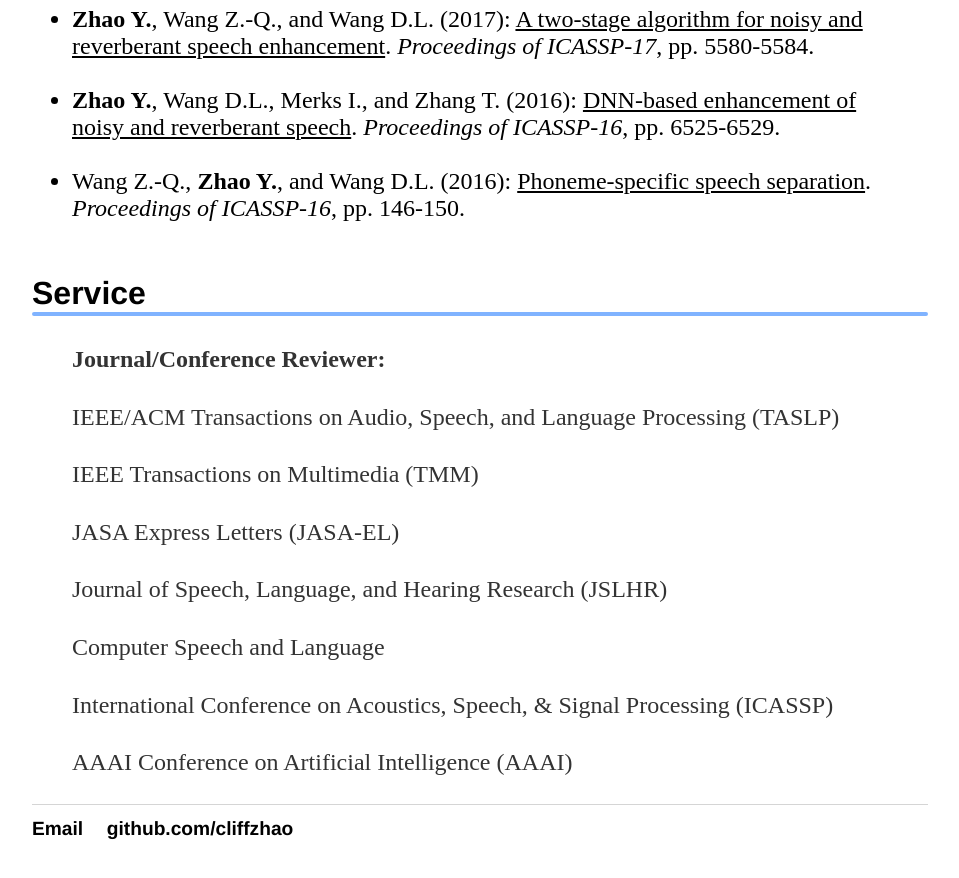
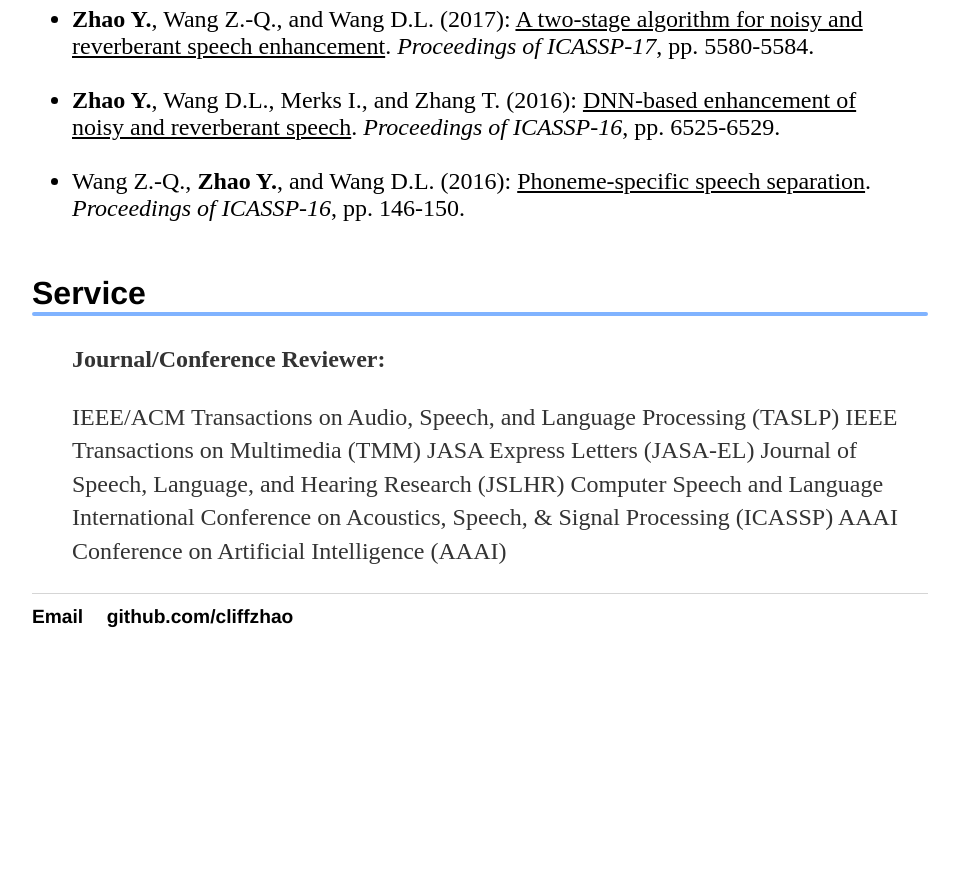
Before and after one commit to cliffzhao/cliffzhao.github.io, a Jekyll site: the page built from index.html, in a window 1280 px wide and 900 px high, scrolled down 2382 px. Shown: the top 878 px of the window, without its empty margins (160-1119 px from the left). Built offline with Jekyll 4.4.1, drawn with Linux system fonts in a browser that asks for light colours; a style sheet for code colours, icons or effects is not loaded; after the commit the page ends 3070 px from its top, so only the background shows below that.

Commit message:
Update index.html

```diff
--- a/index.html
+++ b/index.html
@@ -172,13 +172,15 @@
       	<ul>
       	<p><strong>Journal/Conference Reviewer:</strong></p>
 
-        <p>IEEE/ACM Transactions on Audio, Speech, and Language Processing (TASLP)</p>
-		<p>IEEE Transactions on Multimedia (TMM)</p>
-		<p>JASA Express Letters (JASA-EL)</p>
-		<p>Journal of Speech, Language, and Hearing Research (JSLHR)</p>
-		<p>Computer Speech and Language</p>
-		<p>International Conference on Acoustics, Speech, & Signal Processing (ICASSP)</p>
-		<p>AAAI Conference on Artificial Intelligence (AAAI)</p>
+        <p>
+			IEEE/ACM Transactions on Audio, Speech, and Language Processing (TASLP)
+			IEEE Transactions on Multimedia (TMM)
+			JASA Express Letters (JASA-EL)
+			Journal of Speech, Language, and Hearing Research (JSLHR)
+			Computer Speech and Language
+			International Conference on Acoustics, Speech, & Signal Processing (ICASSP)
+			AAAI Conference on Artificial Intelligence (AAAI)
+		</p>
 
     	</ul>
 
```
